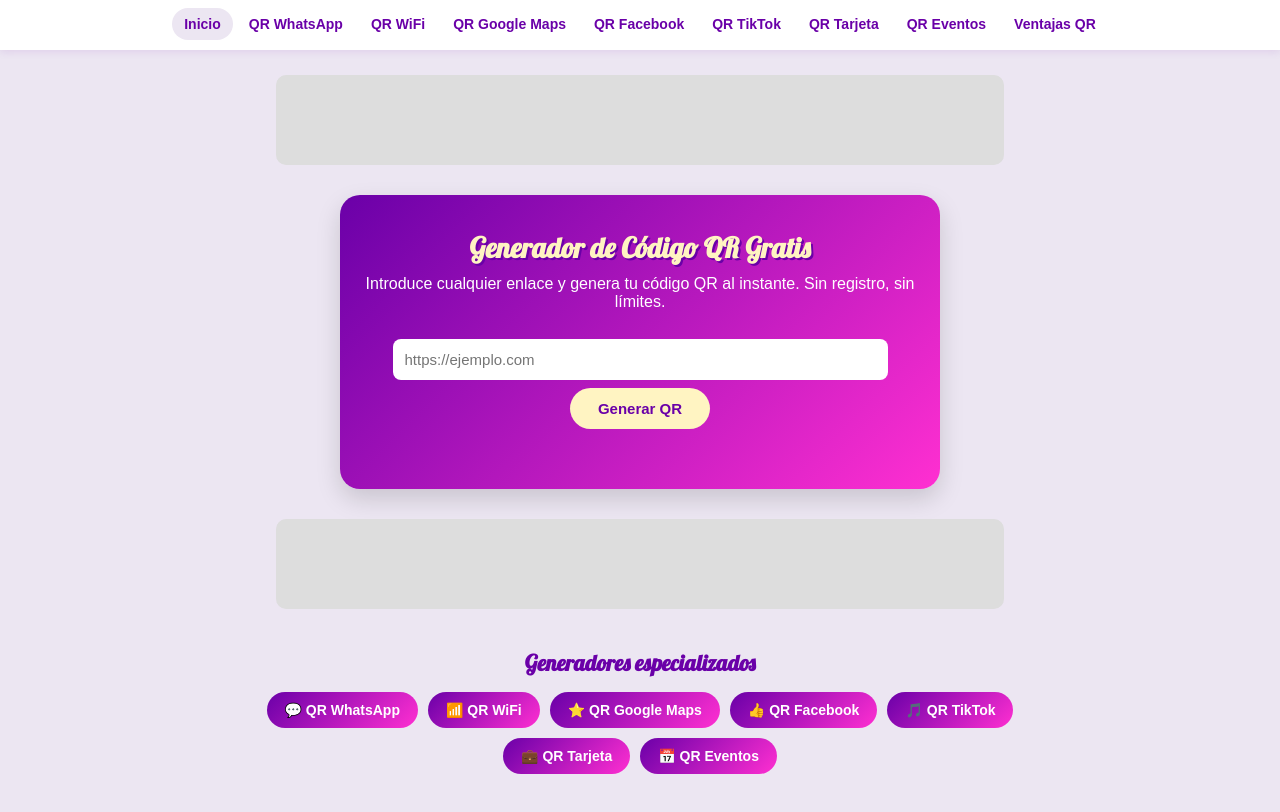
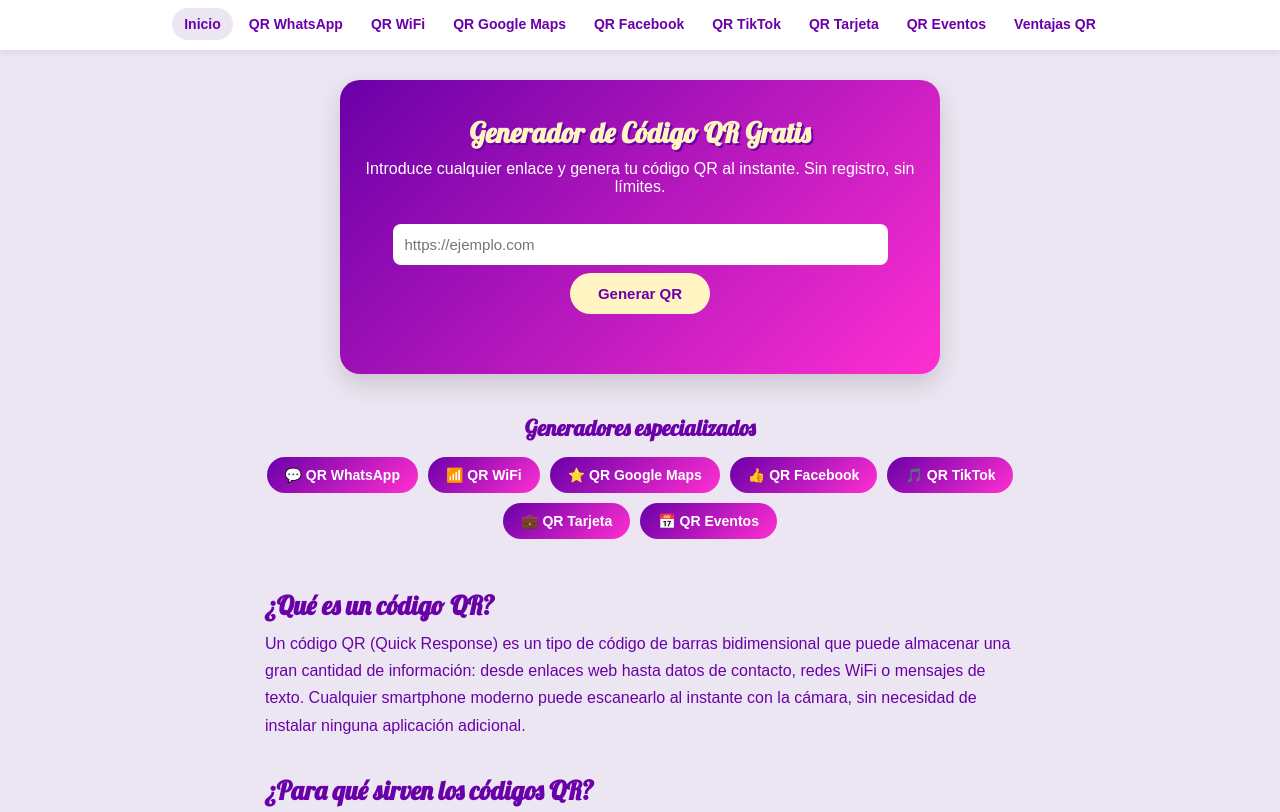
Before and after one commit to ereciopersonal-prog/QR, a plain HTML site: page index.html in a window 1280 px wide. Shown: the part 202-1014 px from the top of the page. Drawn offline with Linux system fonts and the light colour scheme.

Commit message:
Update index.html

```diff
--- a/index.html
+++ b/index.html
@@ -18,8 +18,6 @@
 <!-- Google Analytics -->
 <script async src="https://www.googletagmanager.com/gtag/js?id=G-Z3CQH3G1CM"></script>
 <script>window.dataLayer=window.dataLayer||[];function gtag(){dataLayer.push(arguments);}gtag('js',new Date());gtag('config','G-Z3CQH3G1CM');</script>
-<!-- Monetag -->
-<script src="https://quge5.com/88/tag.min.js" data-zone="238845" async data-cfasync="false"></script>
 <style>
 *{box-sizing:border-box;margin:0;padding:0;}
 body{font-family:Arial,sans-serif;background:#ece6f2;color:#6a00a8;}
@@ -35,7 +33,6 @@ nav a:hover,nav a.active{background:#ece6f2;}
 .hamburger.open span:nth-child(2){opacity:0;}
 .hamburger.open span:nth-child(3){transform:translateY(-7px) rotate(-45deg);}
 .nav-menu{display:flex;flex-wrap:wrap;justify-content:center;gap:4px;}
-.ad-box{max-width:728px;margin:25px auto;background:#ddd;display:flex;align-items:center;justify-content:center;border-radius:10px;font-size:13px;color:#888;min-height:90px;padding:10px;}
 .container{background:linear-gradient(135deg,#6a00a8,#ff2fd1);padding:35px 25px;border-radius:20px;max-width:600px;margin:30px auto;box-shadow:0 10px 25px rgba(0,0,0,0.15);color:white;text-align:center;}
 .container h1{font-family:'Lobster',cursive;color:#fff4c2;margin-top:0;font-size:28px;text-shadow:2px 2px 0 #6a00a8;}
 .container p{color:white;margin:10px 0 20px;}
@@ -87,8 +84,6 @@ footer a:hover{text-decoration:underline;}
   </div>
 </nav>
 
-<div class="ad-box"><!-- Monetag --></div>
-
 <div class="container">
   <h1>Generador de Código QR Gratis</h1>
   <p>Introduce cualquier enlace y genera tu código QR al instante. Sin registro, sin límites.</p>
@@ -98,8 +93,6 @@ footer a:hover{text-decoration:underline;}
   <div id="qrcode"></div>
   <button id="downloadBtn" class="btn download-btn" onclick="downloadQR()">⬇ Descargar QR</button>
 </div>
-
-<div class="ad-box"><!-- Monetag --></div>
 
 <div class="other-tools">
   <h2>Generadores especializados</h2>
```
